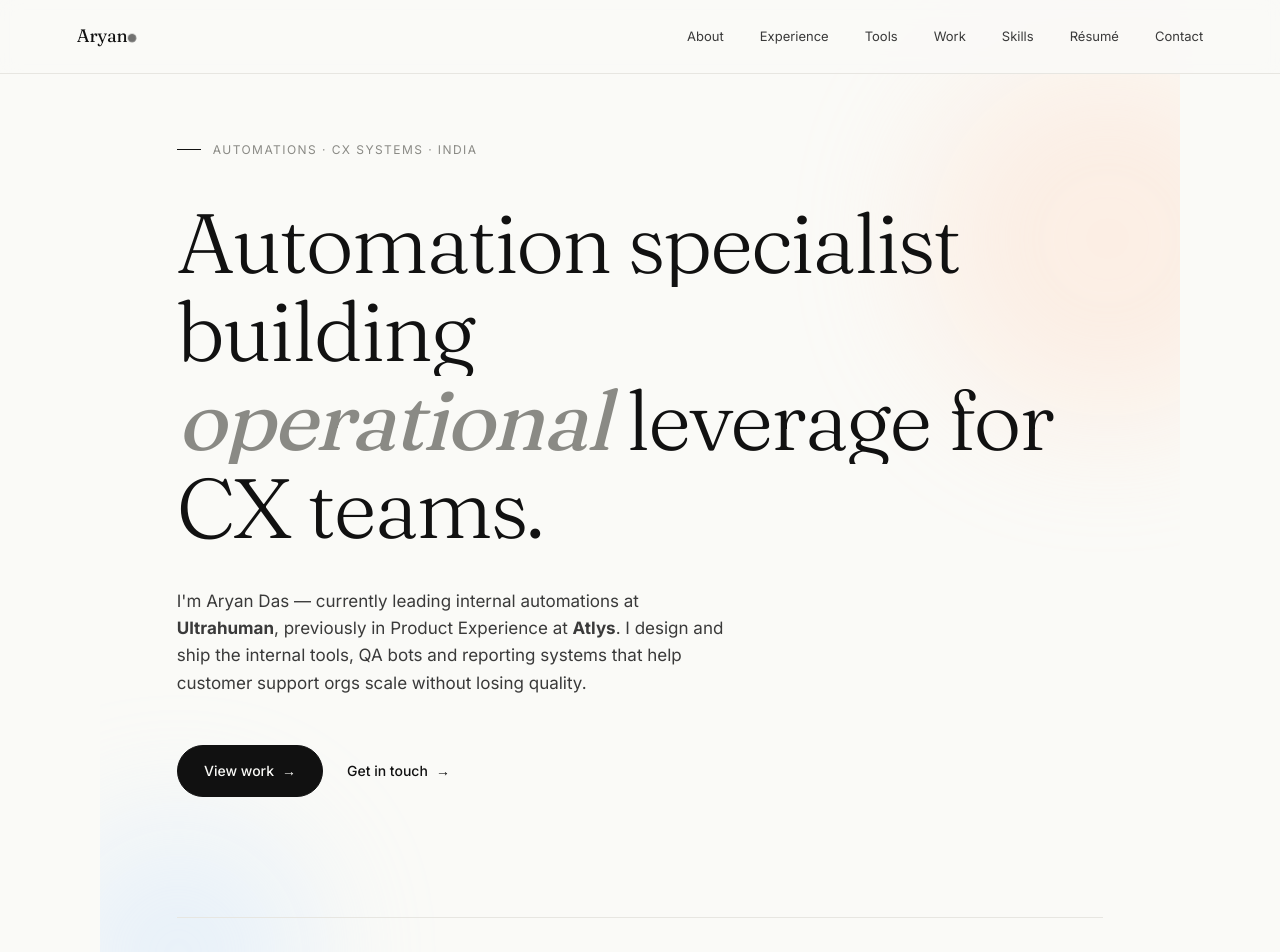
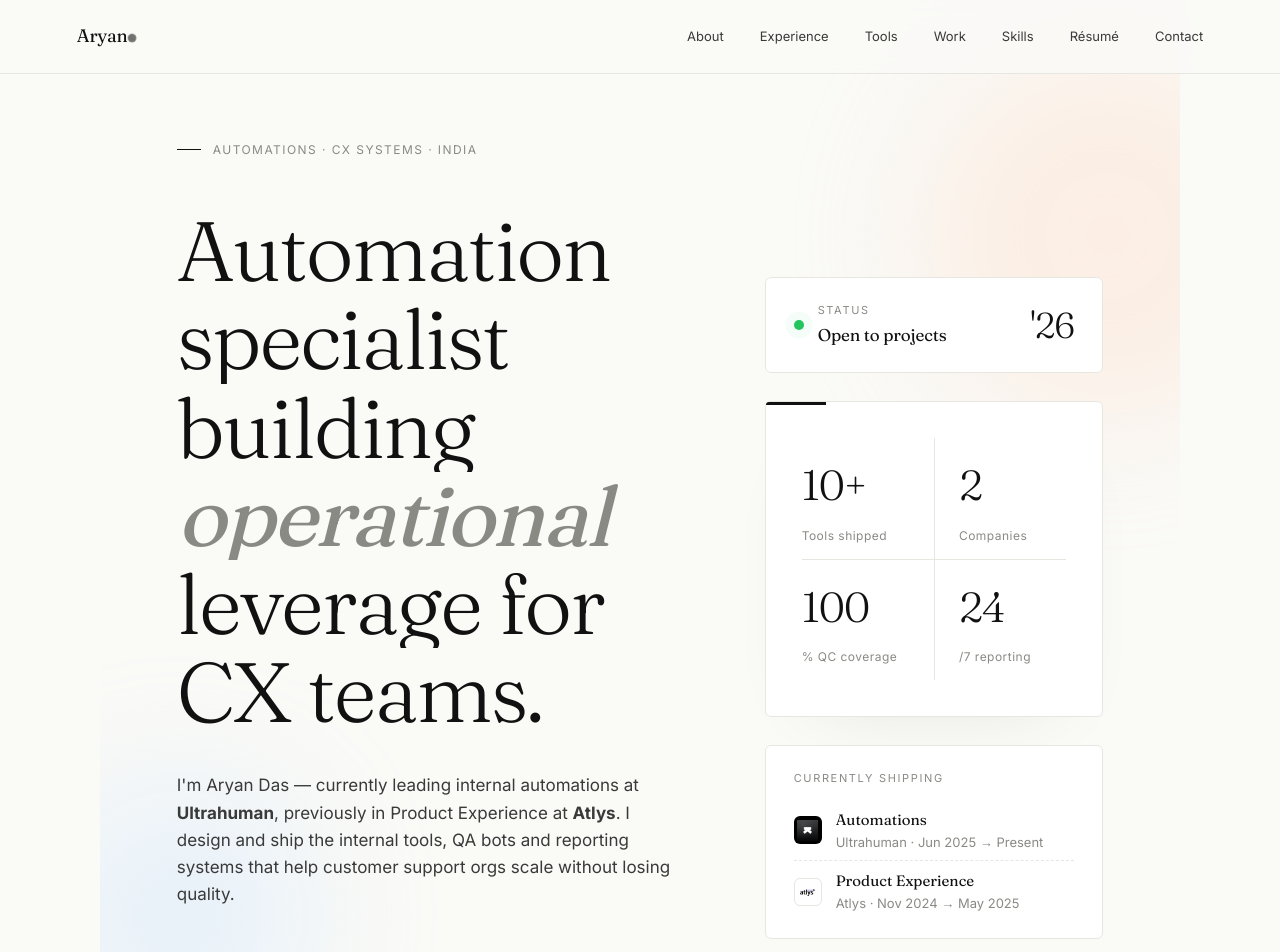
Before and after one commit to Aryandas2002/Aryan-Portfolio, a React (Vite) app: page / in a window 1280 px wide. Shown: the top 952 px of the page. Built offline with nearby package versions, Linux system fonts and the light colour scheme.

Commit message:
Redesign hero into two-column layout with status, stats and current-focus cards

```diff
--- a/src/App.jsx
+++ b/src/App.jsx
@@ -199,6 +199,9 @@
         <div className="blob b1" aria-hidden="true"></div>
         <div className="blob b2" aria-hidden="true"></div>
         <div className="meta">Automations · CX Systems · India</div>
+
+        <div className="hero-grid">
+          <div>
             <h1>
               <span className="word"><span style={{ animationDelay: '.1s' }}>Automation&nbsp;</span></span>
               <span className="word"><span style={{ animationDelay: '.22s' }}>specialist&nbsp;</span></span>
@@ -221,6 +224,19 @@
                 <span>Get in touch</span> <span className="arrow">→</span>
               </a>
             </div>
+          </div>
+
+          <div className="right">
+            <div className="available-card">
+              <div className="left">
+                <span className="pulse"></span>
+                <div>
+                  <div className="label">Status</div>
+                  <div className="status">Open to projects</div>
+                </div>
+              </div>
+              <div className="year">'26</div>
+            </div>
 
             <div className="stats">
               {STATS.map((s, i) => (
@@ -229,6 +245,26 @@
                   <div className="lbl">{s.label}</div>
                 </div>
               ))}
+            </div>
+
+            <div className="focus-card">
+              <div className="label">Currently shipping</div>
+              <div className="focus-row">
+                <div className="co-mark"><img src={ULTRAHUMAN} alt="Ultrahuman" /></div>
+                <div>
+                  <div className="role">Automations</div>
+                  <div className="at">Ultrahuman · Jun 2025 → Present</div>
+                </div>
+              </div>
+              <div className="focus-row">
+                <div className="co-mark light"><img src={ATLYS} alt="Atlys" /></div>
+                <div>
+                  <div className="role">Product Experience</div>
+                  <div className="at">Atlys · Nov 2024 → May 2025</div>
+                </div>
+              </div>
+            </div>
+          </div>
         </div>
 
         <div className="scroll-hint">Scroll <span className="line"></span></div>
--- a/src/index.css
+++ b/src/index.css
@@ -98,6 +98,12 @@
     min-height:100vh;display:flex;flex-direction:column;justify-content:center;
     padding-top:140px;position:relative;overflow:hidden;
   }
+  .hero-grid{
+    display:grid;grid-template-columns:1.35fr .9fr;gap:80px;align-items:center;
+    margin-top:8px;
+  }
+  @media(max-width:1024px){.hero-grid{grid-template-columns:1fr;gap:60px}}
+  .hero-grid .right{display:flex;flex-direction:column;gap:28px}
   .hero .meta{
     display:flex;align-items:center;gap:12px;
     font-size:12px;color:var(--muted);letter-spacing:.12em;text-transform:uppercase;
@@ -158,14 +164,22 @@
   .btn .arrow{display:inline-block;transition:transform .3s}
   .btn:hover .arrow{transform:translateX(4px)}
 
-  /* Stats */
+  /* Stats — now in the hero right column, 2x2 card */
   .stats{
-    display:grid;grid-template-columns:repeat(4,1fr);gap:0;
-    margin-top:120px;padding-top:40px;
-    border-top:1px solid var(--line);
+    display:grid;grid-template-columns:repeat(2,1fr);gap:0;
+    padding:36px;
+    background:#fff;border:1px solid var(--line);border-radius:6px;
+    box-shadow:0 30px 80px -50px rgba(0,0,0,.12);
     animation:fadeUp 1s ease 1.5s both;
+    position:relative;
   }
-  .stat{padding-right:24px}
+  .stats::before{
+    content:'';position:absolute;top:0;left:0;width:60px;height:3px;background:var(--ink);
+    border-radius:6px 0 0 0;
+  }
+  .stat{padding:14px 18px 14px 0;border-bottom:1px solid var(--line)}
+  .stat:nth-child(2n){padding-left:24px;border-left:1px solid var(--line)}
+  .stat:nth-child(3),.stat:nth-child(4){border-bottom:none}
   .stat .num{
     font-family:'Fraunces',serif;font-weight:300;
     font-size:42px;letter-spacing:-.02em;
@@ -710,3 +724,51 @@
 
   /* Tools wrap subtle gradient pulse */
   .tools-wrap::before,.tools-wrap::after{transition:opacity .5s}
+
+  /* Hero right column — Available card + current focus */
+  .available-card{
+    padding:24px 28px;border:1px solid var(--line);border-radius:6px;background:#fff;
+    display:flex;align-items:center;justify-content:space-between;gap:20px;
+    animation:fadeUp 1s ease 1.3s both;
+  }
+  .available-card .left{display:flex;align-items:center;gap:14px}
+  .available-card .pulse{
+    width:10px;height:10px;border-radius:50%;background:#22c55e;flex-shrink:0;
+    box-shadow:0 0 0 0 rgba(34,197,94,.6);
+    animation:pulseDot 2s infinite;
+  }
+  .available-card .label{
+    font-size:11px;letter-spacing:.15em;text-transform:uppercase;color:var(--muted);
+  }
+  .available-card .status{
+    font-family:'Fraunces',serif;font-size:17px;font-weight:400;margin-top:2px;
+    letter-spacing:-.01em;
+  }
+  .available-card .year{
+    font-family:'Fraunces',serif;font-size:36px;font-weight:300;
+    letter-spacing:-.02em;color:var(--ink);line-height:1;
+  }
+
+  .focus-card{
+    padding:24px 28px;border:1px solid var(--line);border-radius:6px;background:#fff;
+    animation:fadeUp 1s ease 1.7s both;
+  }
+  .focus-card .label{
+    font-size:11px;letter-spacing:.15em;text-transform:uppercase;color:var(--muted);margin-bottom:12px;
+  }
+  .focus-card .focus-row{
+    display:flex;align-items:center;gap:14px;padding:8px 0;
+    border-bottom:1px dashed var(--line);
+  }
+  .focus-card .focus-row:last-child{border-bottom:none;padding-bottom:0}
+  .focus-card .focus-row:first-child{padding-top:0}
+  .focus-card .role{font-family:'Fraunces',serif;font-size:15px;font-weight:400}
+  .focus-card .at{color:var(--muted);font-size:13px}
+  .focus-card .co-mark{
+    width:28px;height:28px;border-radius:6px;flex-shrink:0;
+    display:grid;place-items:center;background:#000;
+  }
+  .focus-card .co-mark img{width:75%;height:75%;object-fit:contain}
+  .focus-card .co-mark.light{background:#fff;border:1px solid var(--line)}
+
+  .hero p.lead{max-width:520px}
```
Lines whose indentation alone changed are shown as unchanged.
